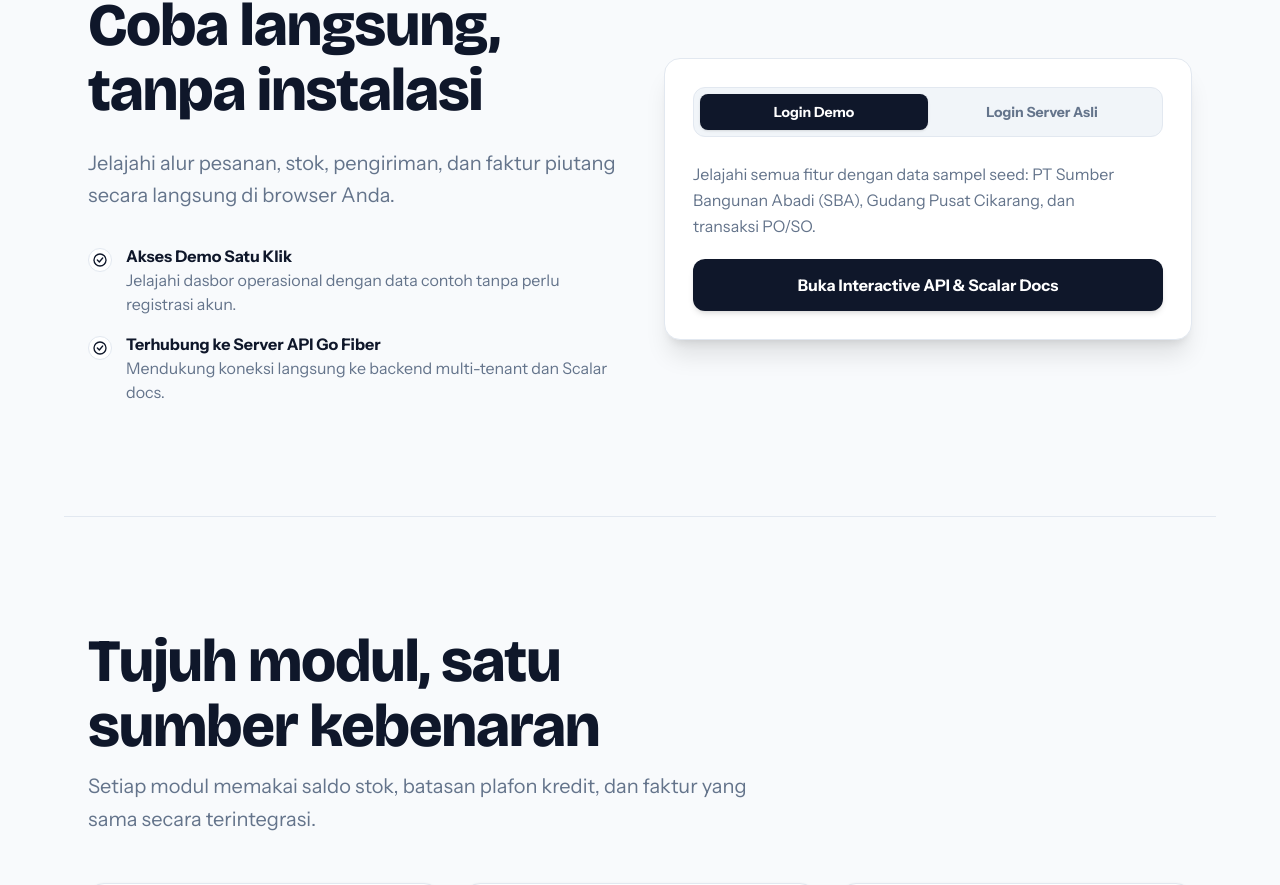
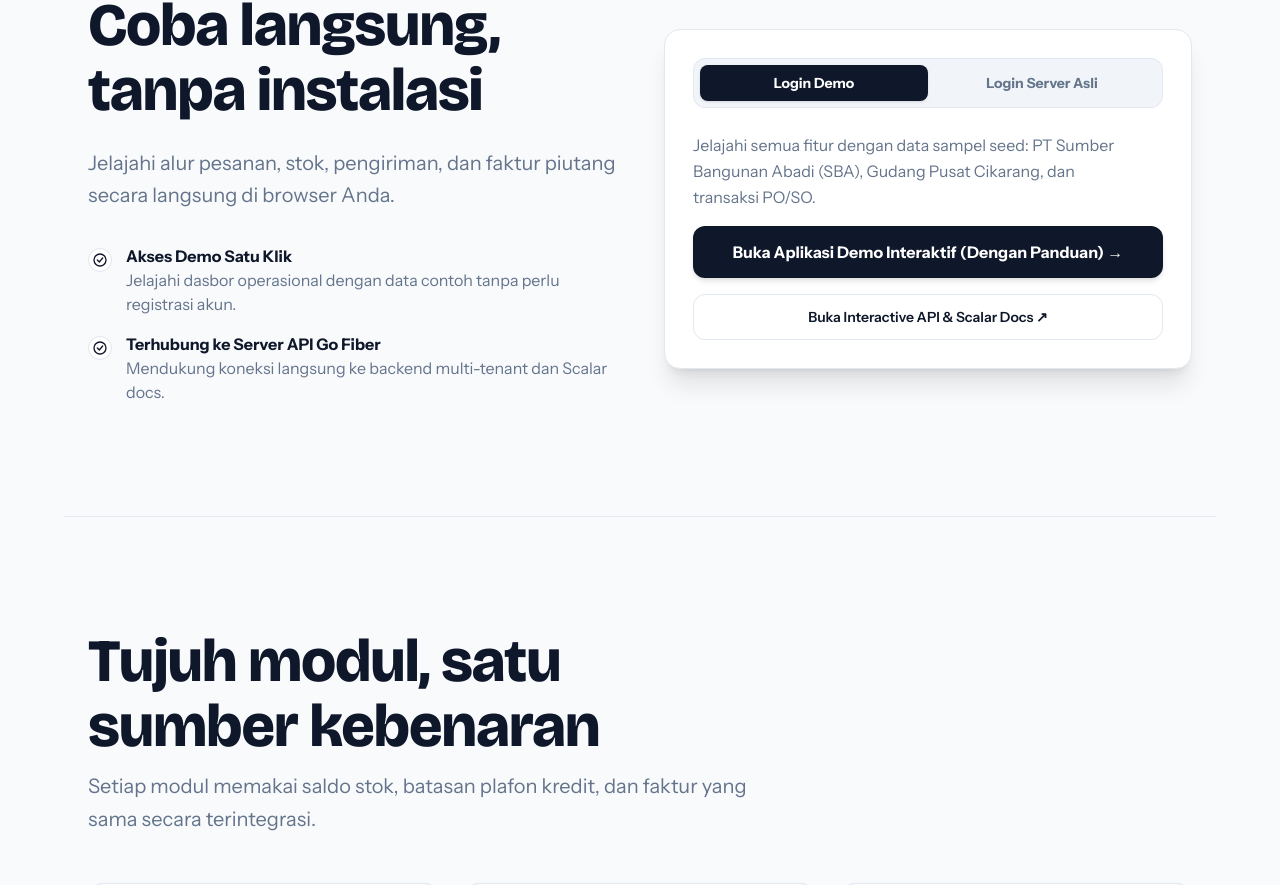
Before and after one commit to afrizadwi21/DistribuCore, a Next.js app in the folder apps/web/: page / in a window 1280 px wide. Shown: the part 1010-1895 px from the top of the page. Built offline with nearby package versions, Linux system fonts and the light colour scheme.

Commit message:
feat(landing): wire demo section to launch interactive demo app

```diff
--- a/apps/web/src/components/landing/DemoLoginSection.tsx
+++ b/apps/web/src/components/landing/DemoLoginSection.tsx
@@ -1,6 +1,7 @@
 "use client";
 
 import React, { useState } from "react";
+import Link from "next/link";
 import { useLanguage } from "@/context/LanguageContext";
 import { CheckIcon } from "./Icons";
 
@@ -54,12 +55,15 @@ export function DemoLoginSection() {
           </div>
 
           {tab === "demo" ? (
-            <div className="space-y-5">
+            <div className="space-y-4">
               <p className="text-sm sm:text-base text-[var(--mu)] leading-relaxed">
                 {t("demo_sample_desc")}
               </p>
-              <a href="http://localhost:8080/docs" target="_blank" rel="noopener noreferrer" className="block w-full rounded-xl bg-[var(--bl)] py-3.5 text-center text-sm sm:text-base font-bold text-[var(--act)] shadow-md hover:opacity-90 transition-opacity">
-                {t("demo_btn_scalar")}
+              <Link href="/demo" className="block w-full rounded-xl bg-[var(--bl)] py-3.5 text-center text-sm sm:text-base font-bold text-[var(--act)] shadow-md hover:opacity-90 transition-opacity">
+                {t("demo_btn_app")} →
+              </Link>
+              <a href="http://localhost:8080/docs" target="_blank" rel="noopener noreferrer" className="block w-full rounded-xl border border-[var(--bd)] bg-[var(--card)] py-3 text-center text-xs sm:text-sm font-semibold text-[var(--tx)] hover:bg-[var(--soft)] transition-colors">
+                {t("demo_btn_scalar")} ↗
               </a>
             </div>
           ) : (
--- a/apps/web/src/context/LanguageContext.tsx
+++ b/apps/web/src/context/LanguageContext.tsx
@@ -42,6 +42,7 @@ export const TRANSLATIONS: Record<Locale, Record<string, string>> = {
     demo_tab_demo: "Login Demo",
     demo_tab_real: "Login Server Asli",
     demo_sample_desc: "Jelajahi semua fitur dengan data sampel seed: PT Sumber Bangunan Abadi (SBA), Gudang Pusat Cikarang, dan transaksi PO/SO.",
+    demo_btn_app: "Buka Aplikasi Demo Interaktif (Dengan Panduan)",
     demo_btn_scalar: "Buka Interactive API & Scalar Docs",
     demo_lbl_server: "Server API",
     demo_lbl_tenant: "Tenant Code",
@@ -111,6 +112,7 @@ export const TRANSLATIONS: Record<Locale, Record<string, string>> = {
     demo_tab_demo: "Demo Login",
     demo_tab_real: "Live Server Login",
     demo_sample_desc: "Explore all features with sample seed data: PT Sumber Bangunan Abadi (SBA), Cikarang Central Warehouse, and PO/SO transactions.",
+    demo_btn_app: "Launch Interactive Demo App (With Tour)",
     demo_btn_scalar: "Open Interactive API & Scalar Docs",
     demo_lbl_server: "API Server",
     demo_lbl_tenant: "Tenant Code",
```
